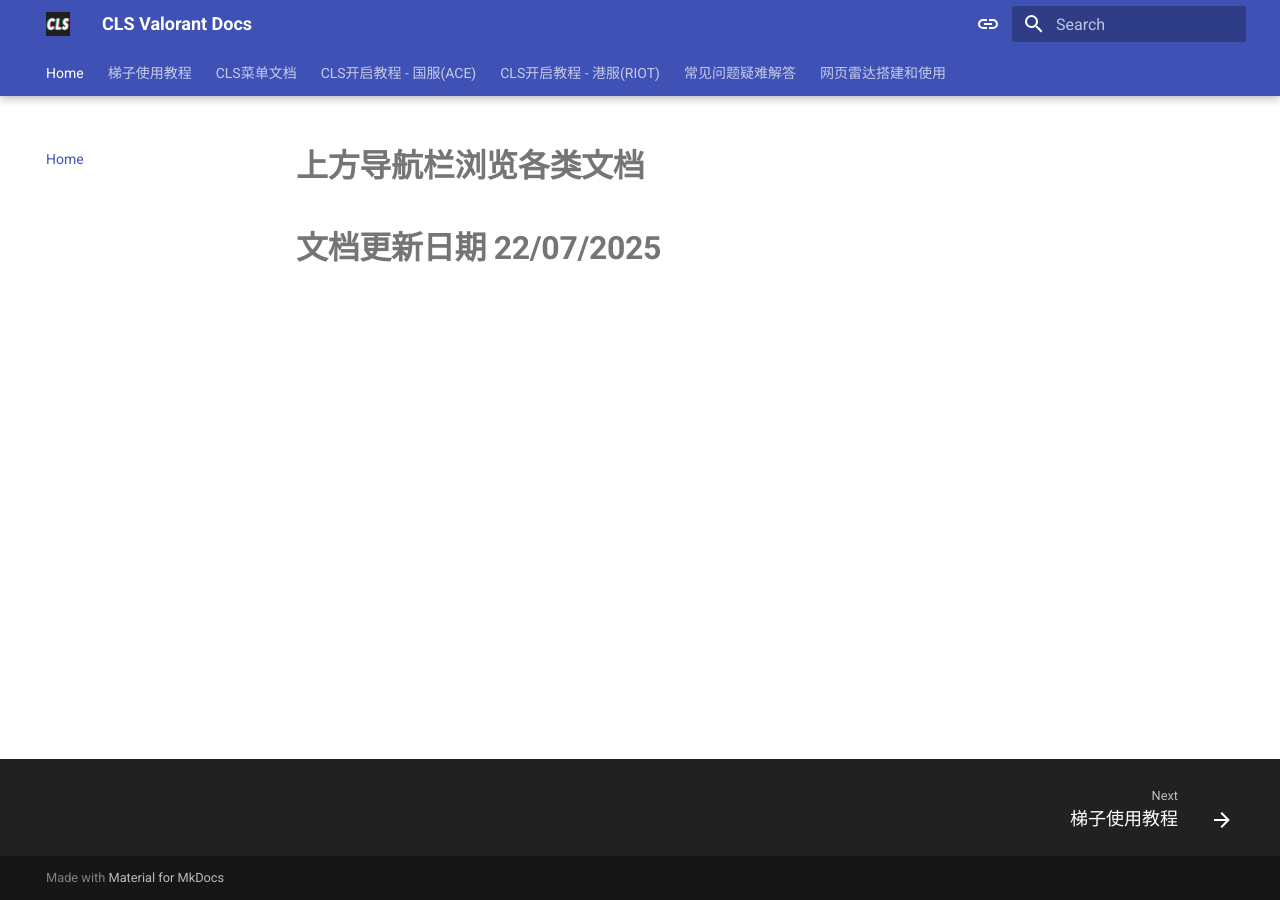
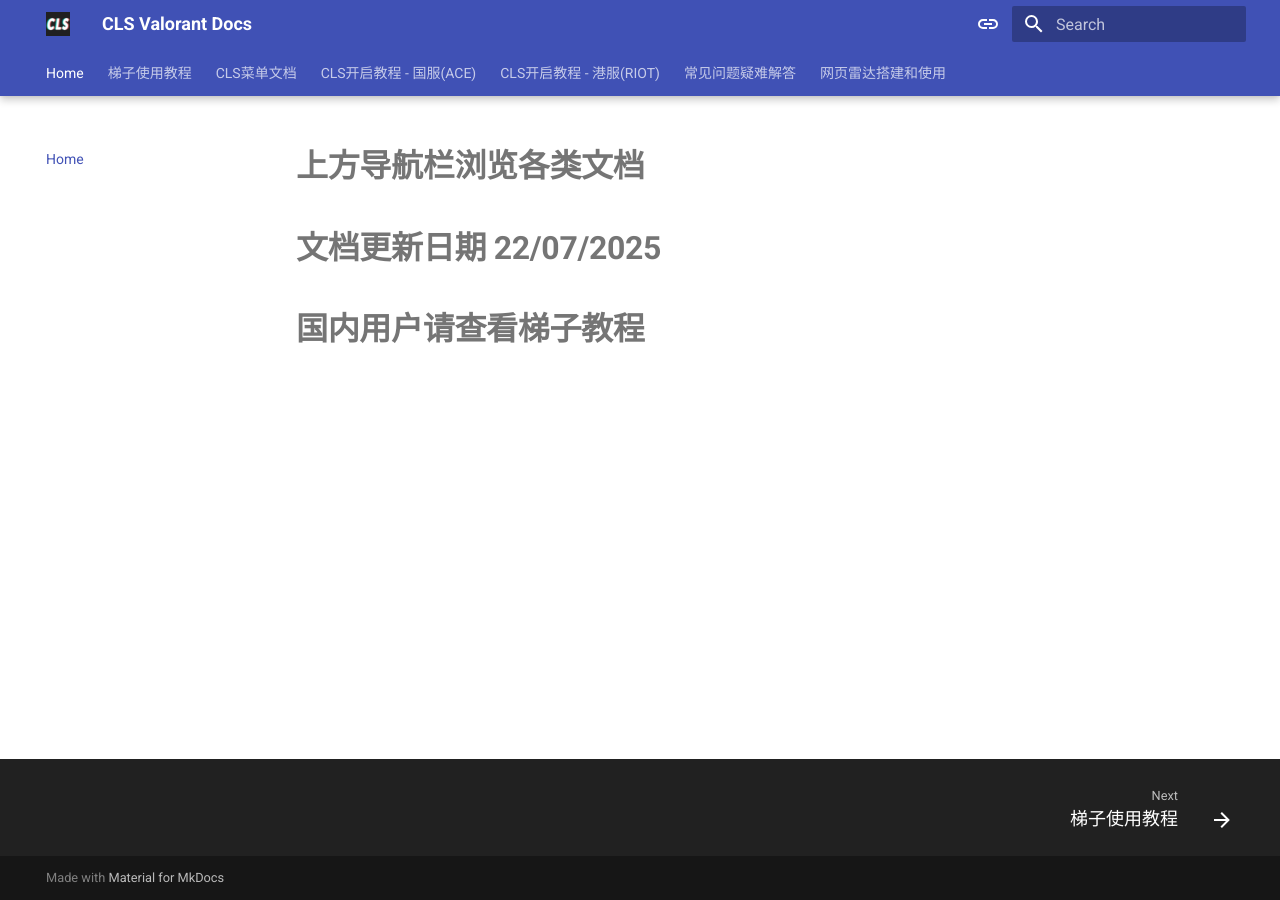
Before and after one commit to dummy37485/cls-valorant-mkdocs-project, an MkDocs documentation site: the page built from docs/index.md, in a window 1280 px wide. Built offline with MkDocs 1.6.1 and Material for MkDocs 9.7.7, drawn with Linux system fonts in a browser that asks for light colours.

Commit message:
Update index.md

```diff
--- a/docs/index.md
+++ b/docs/index.md
@@ -1,2 +1,3 @@
 # **上方导航栏浏览各类文档**
 # ****文档更新日期 22/07/2025****
+# **国内用户请查看梯子教程**
```
